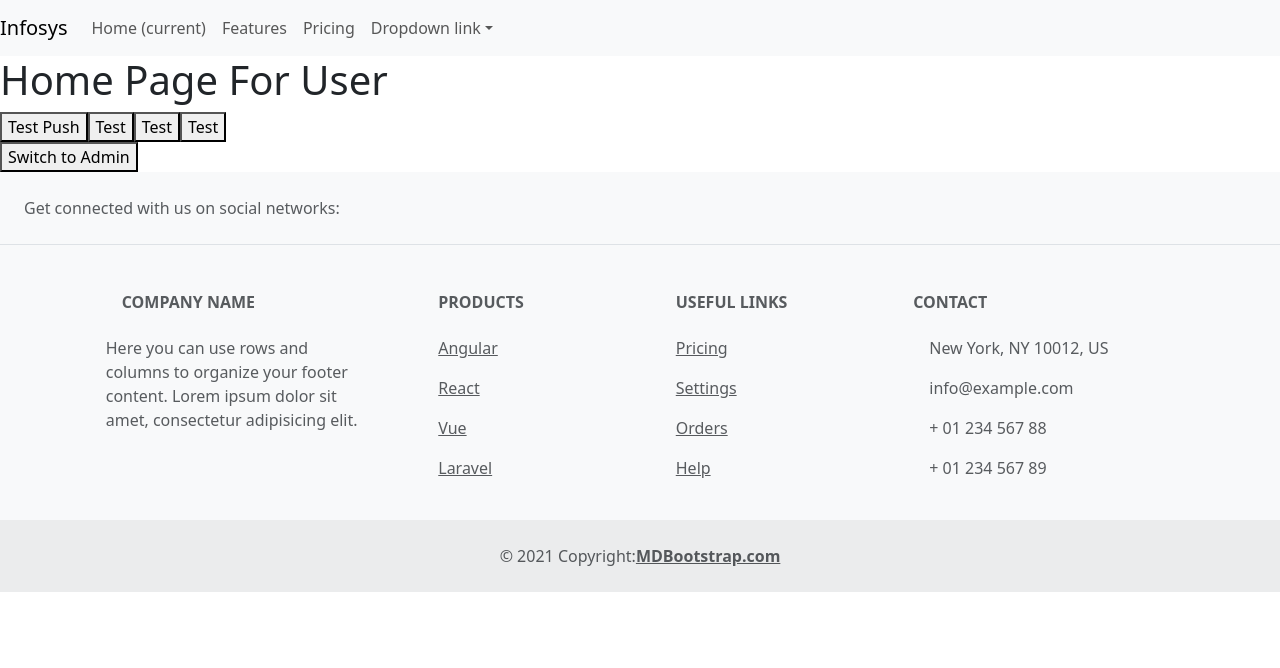
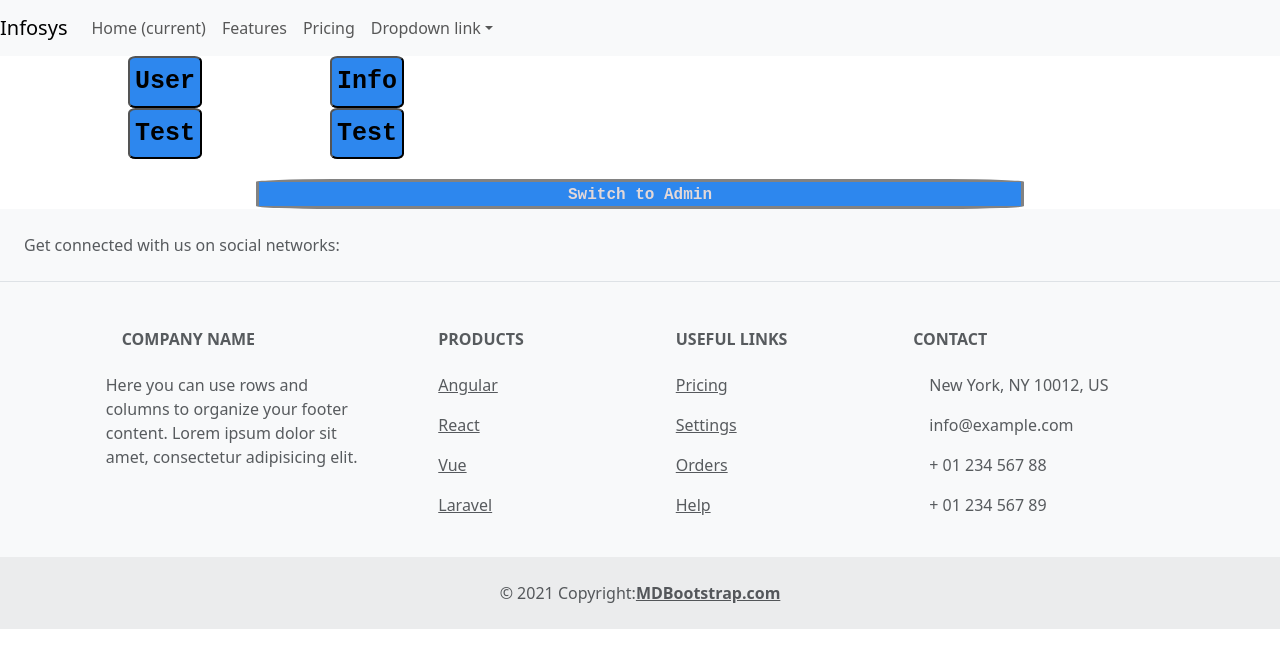
Before and after one commit to largeweb/bizhacks-2022, a React (Create React App) app in the folder mem-pwa/: page / in a window 1280 px wide. Shown: the top 668 px of the page. Built offline with nearby package versions, Linux system fonts and the light colour scheme.

Commit message:
worked on web app

```diff
--- a/mem-pwa/src/App.css
+++ b/mem-pwa/src/App.css
@@ -36,3 +36,44 @@
     transform: rotate(360deg);
   }
 }
+
+
+.menuButton {
+  width: 50%;
+  margin-left: 100%;
+  background: #2d87ee;
+  font-weight: bold;
+  font-size: 25px;
+  /* margin: auto; */
+  padding: 5px;
+  border-radius: 10%;
+  text-align: center;
+  width: 100px;
+  font-family: 'Courier New', Courier, monospace;
+}
+
+.menuContainer {
+  width: 10%;
+  display: flex;
+  /* align-items:center; */
+  /* justify-content:center; */
+  font-family: 'Courier New', Courier, monospace;
+}
+
+.switchButton {
+  width: 60%;
+  /* margin: auto; */
+  margin-left: 20%;
+  margin-top: 20px;
+  height: 30px;
+  color: rgb(227, 216, 216);
+  border-radius: 10%;
+  border: 3px solid #828282;
+  background: #2d87ee;
+  font-weight: 700;
+  font-family: 'Courier New', Courier, monospace;
+}
+
+html {
+  font-family: 'Courier New', Courier, monospace;
+}
--- a/mem-pwa/src/App.js
+++ b/mem-pwa/src/App.js
@@ -20,8 +20,8 @@ function App() {
         : <HomeMenuUser />
       }
       {isAdmin
-        ? <button onClick={(e) => setIsAdmin(false)}>Switch to User</button>
-        : <button onClick={(e) => setIsAdmin(true)}>Switch to Admin</button>
+        ? <button className={"switchButton"} onClick={(e) => setIsAdmin(false)}>Switch to User</button>
+        : <button className={"switchButton"} onClick={(e) => setIsAdmin(true)}>Switch to Admin</button>
       }
       <Footer />
     </div>
--- a/mem-pwa/src/pages/HomeMenuAdmin.js
+++ b/mem-pwa/src/pages/HomeMenuAdmin.js
@@ -6,11 +6,14 @@ import '../App.css';
 function HomeMenuAdmin() {
   return (
     <div>
-        <h1>Home Page For Admin</h1>
+        <div className='menuContainer'>
+        <button>Admin</button>
+        <button>Control 😎</button>
+      </div>
+      <div>
         <button>Test</button>
         <button>Test</button>
-        <button>Test</button>
-        <button>Test</button>
+      </div>
     </div>
   );
 }
--- a/mem-pwa/src/pages/HomeMenuUser.js
+++ b/mem-pwa/src/pages/HomeMenuUser.js
@@ -1,16 +1,20 @@
 import { Button } from 'bootstrap';
 import React from 'react';
 import "react-bootstrap"
+import { Container } from 'react-bootstrap';
 import '../App.css';
 
 function HomeMenuUser() {
   return (
     <div>
-        <h1>Home Page For User</h1>
-        <button>Test Push</button>
-        <button>Test</button>
-        <button>Test</button>
-        <button>Test</button>
+        <div className="menuContainer">
+          <button className={"menuButton"}>User</button>
+          <button className={"menuButton"}>Info</button>
+        </div>
+        <div className="menuContainer">
+          <button className={"menuButton"}>Test</button>
+          <button className={"menuButton"}>Test</button>
+        </div>
     </div>
   );
 }
```
